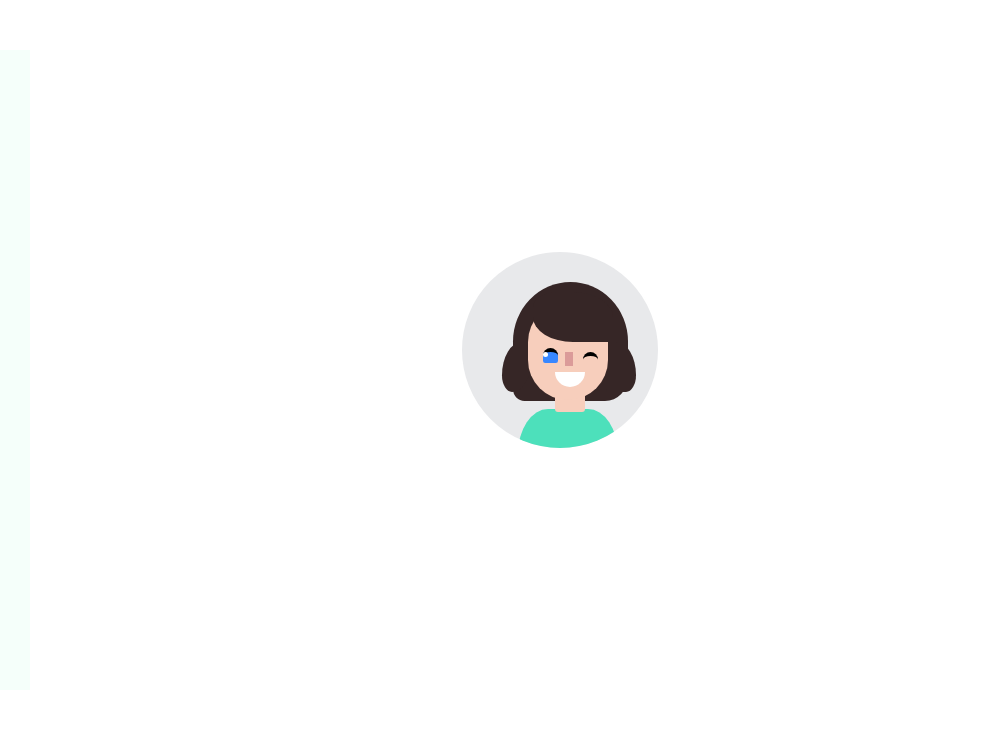
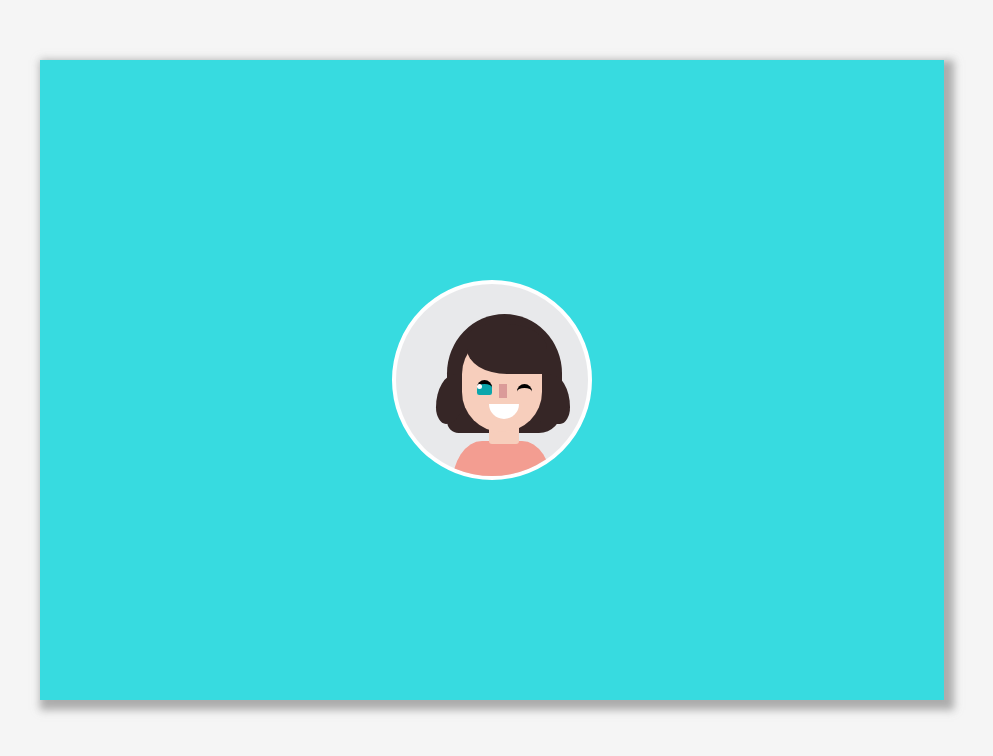
Before and after one commit to hbarker1/Professional_Portfolio, a plain HTML site: page index.html in a window 1280 px wide. Shown: the whole page, without its empty margins (80-1073 px from the left). Drawn offline with nearby package versions, Linux system fonts and the light colour scheme; some packages are replaced by stand-ins of ours; files whose address does not match are found by name.

Commit message:
front page design sketching

```diff
--- a/index.html
+++ b/index.html
@@ -13,12 +13,9 @@
     <!-- <front-page></front-page>
     <Projects></Projects> -->
   <main class="fullContainer">
-    <div class="container">
-        <div class="color"></div>
+
+        <div class="color">
         <!-- <img class="computerimg" src ="http://www.aqusagtechnologies.com/wp-content/uploads/2017/11/Web-design.jpg"> -->
-
-     </div>
-
         <div class="container2">
                 <div class="profile">
                   <div class="group">
@@ -41,6 +38,9 @@
                     <div class="body">
                   </div>
                 </div>
+     </div>
+    </div>
+
 
 
   <!-- <footer>
--- a/styles.css
+++ b/styles.css
@@ -12,22 +12,13 @@ fullContainer {
 .color {
     width: 80%;
     height: 80%;
-    background-color: rgb(0, 158, 163);
+    background-color: rgba(231, 231, 231, 0.425);
+    padding: 10px;
     margin-left: 60px;
+    z-index: 50;
 }
 
-.container {
-    display: flex;
-    /* align-content: center; */
-    /* flex-direction: column; */
-    /* align-items: center; */
-    /* justify-content: flex-end; */
-    height: 80vh;
-    background-color: mintcream;
-    margin: 50px;
 
-
-}
 
 .screens {
     width: 40%;
@@ -74,21 +65,23 @@ fullContainer {
 
 
 .container2 {
-  position: absolute;
-  margin: auto;
-  top: 0;
-  bottom: 0;
-  right: 0;
-  left: 0;
-  width: 200px;
-  height: 300px;
+      display: flex;
+    /* align-content: center; */
+    /* flex-direction: column; */
+    /* align-items: center; */
+    /* justify-content: flex-end; */
+    height: 80vh;
+    background-color: rgb(55, 219, 224);
+    margin: 50px;
+    justify-content: center;
+    box-shadow:5px 5px 8px 5px #888888a9;
 }
 
 .profile {
   position: relative;
   width: 200px;
   height: 200px;
-  border: 2px solid #FFF;
+  border: 4px solid #FFF;
   overflow: hidden;
   background: #E8E9EB;
   border-radius: 50%;
@@ -159,7 +152,7 @@ fullContainer {
     z-index: 30;
     top: 96px;
     left: 85px;
-    background-color: rgb(56, 135, 255);
+    background-color: rgb(12, 166, 172);
     border-top: 4px solid black;
     border-radius: 50px 50px 15px 15px;
     width: 15px;
@@ -232,6 +225,6 @@ fullContainer {
     left: 60px;
     width: 100px;
     height: 150px;
-    background: rgb(77, 224, 187);
+    background: rgb(243, 157, 145);
     border-radius: 30%;
 }
```
Lines whose indentation alone changed are shown as unchanged.
